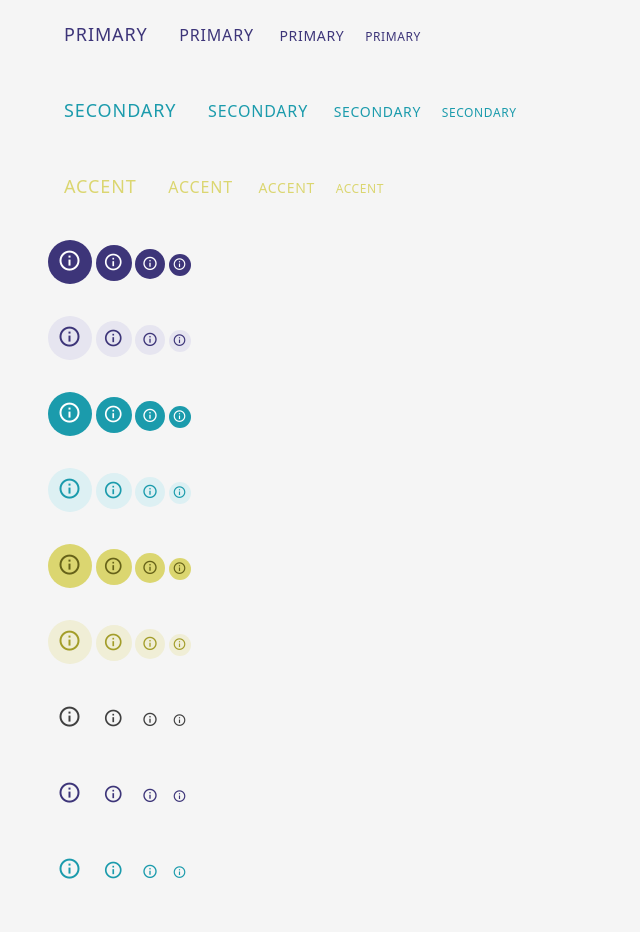
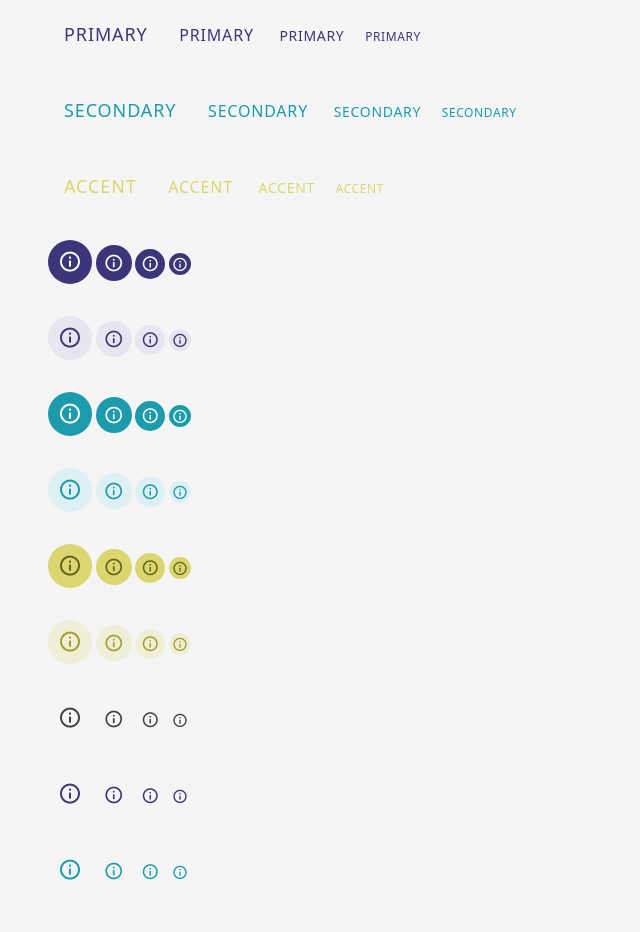
Before and after one commit to jtomeck/histomicstk-components, a Jekyll site: the page built from index.html, in a window 1280 px wide. Shown: the part 576-1508 px from the top of the page, without its empty margins (0-640 px from the left). Built offline with Jekyll 4.4.1, drawn with Linux system fonts in a browser that asks for light colours; nearby versions of some CDN libraries.

Commit message:
Fix icon sizes and centering

```diff
--- a/_includes/tailwind-styles.html
+++ b/_includes/tailwind-styles.html
@@ -147,11 +147,8 @@
         /* b. Icon Only */
 
         .htk-btn.htk-btn-icon {
-            @apply rounded-full !leading-none text-xl w-9 aspect-square;
-        }
-
-        .htk-btn > i {
-            @apply !aspect-square;
+            /* "tracking-[0]" ensures icons are always centered when using icon fonts */
+            @apply rounded-full !leading-none text-xl w-9 aspect-square tracking-[0];
         }
 
         /* Large */
@@ -163,13 +160,13 @@
         /* Small */
 
         .htk-btn.htk-btn-icon.htk-btn-sm {
-            @apply text-base w-[30px];
+            @apply text-lg w-[30px];
         }
 
         /* X-Small */
 
         .htk-btn.htk-btn-icon.htk-btn-xs {
-            @apply text-sm w-[22px];
+            @apply text-base w-[22px];
         }
 
     }
```
